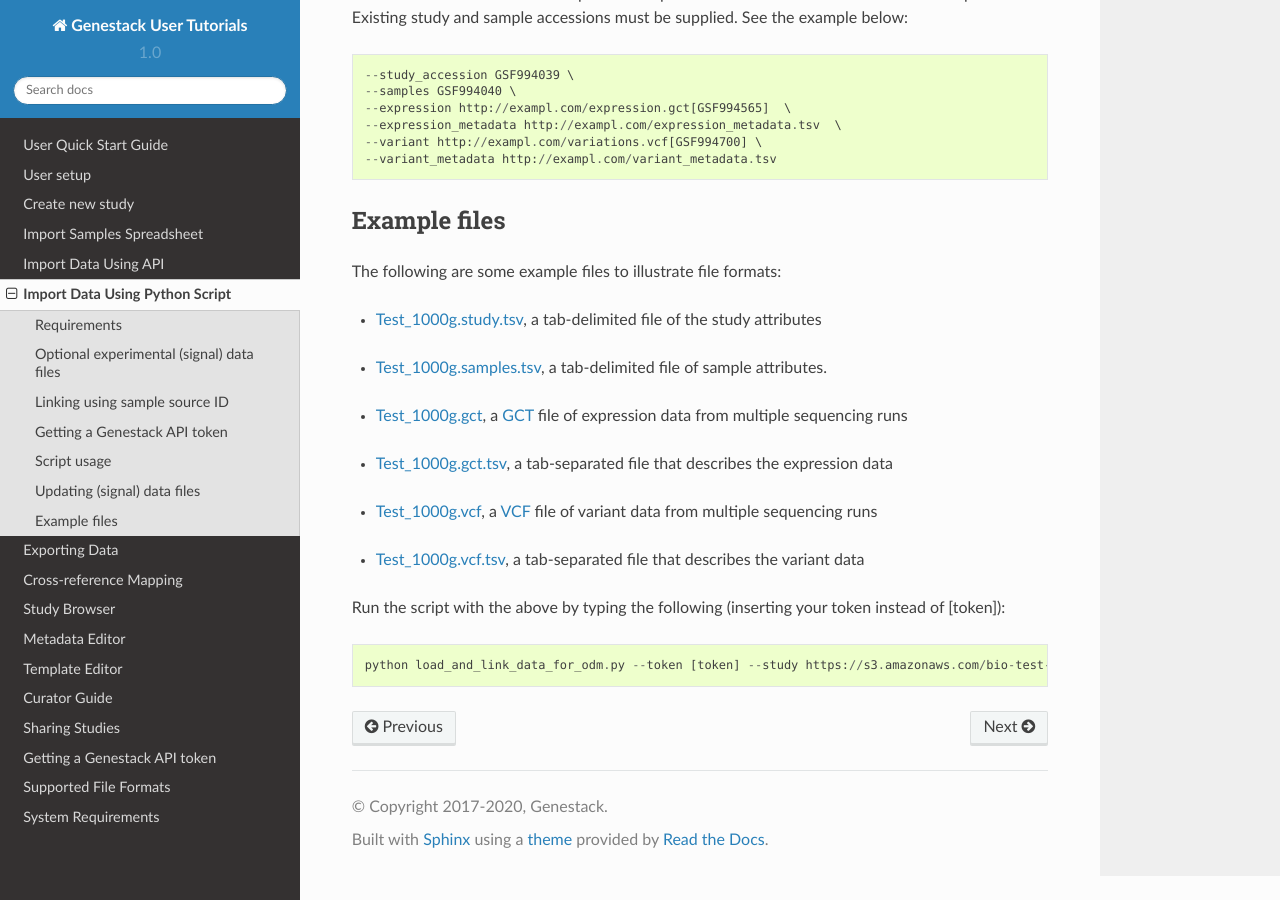
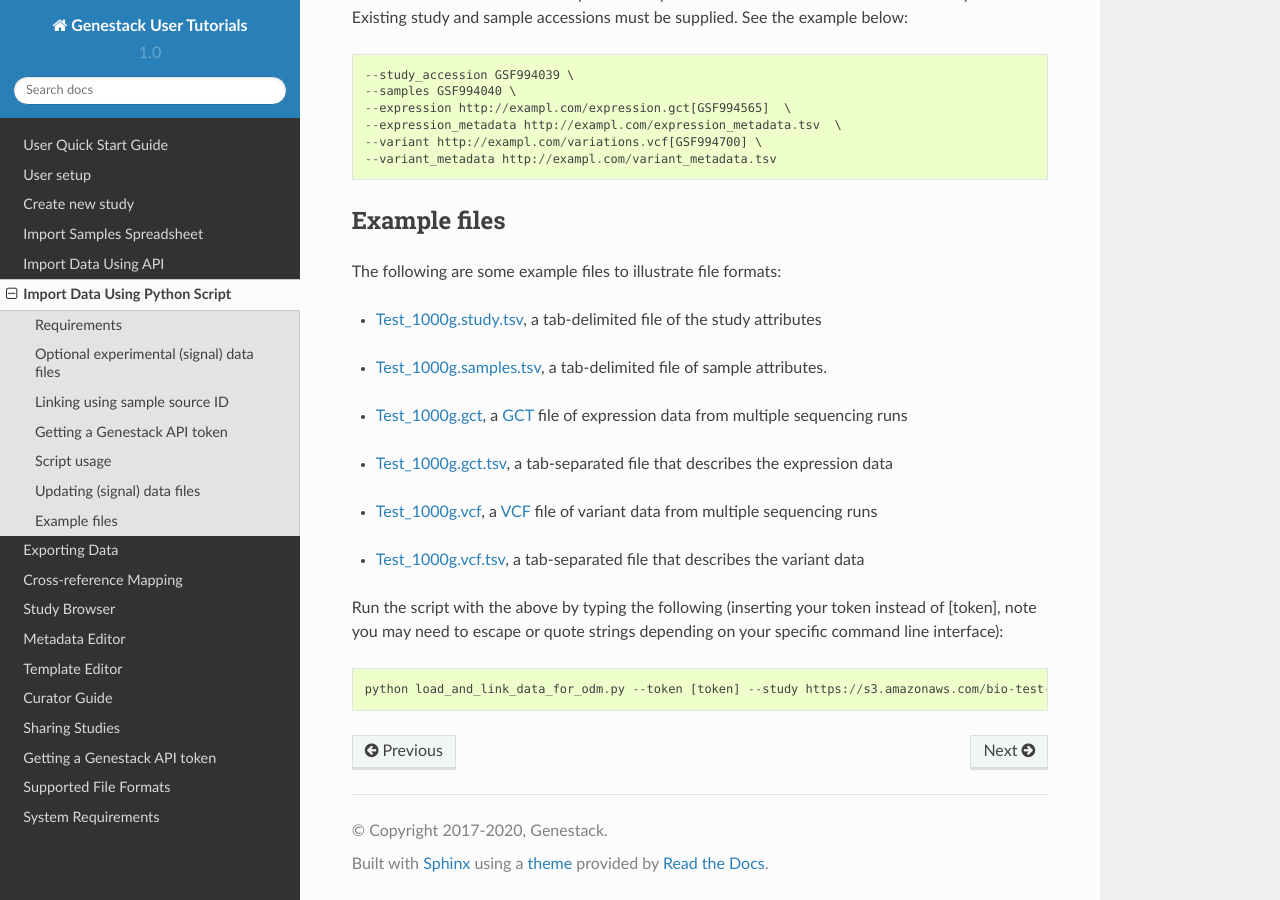
Before and after one commit to genestack/user-guide, a Sphinx documentation site: the page built from source/doc-odm-user-guide/import-data-using-python-script.rst, in a window 1280 px wide and 900 px high, scrolled down 2861 px. Built offline with Sphinx 7.4.7 and the Read the Docs theme 2.0.0, drawn with Linux system fonts in a browser that asks for light colours.

Commit message:
Update import-data-using-python-script.rst

```diff
--- a/source/doc-odm-user-guide/import-data-using-python-script.rst
+++ b/source/doc-odm-user-guide/import-data-using-python-script.rst
@@ -140,6 +140,6 @@ The following are some example files to illustrate file formats:
 
 .. _Test_1000g.vcf.tsv: https://s3.amazonaws.com/bio-test-data/odm/Test_1000g/Test_1000g.vcf.tsv
 
-Run the script with the above by typing the following (inserting your token instead of [token]):
+Run the script with the above by typing the following (inserting your token instead of [token], note you may need to escape or quote strings depending on your specific command line interface):
 
 .. literalinclude:: import-data-script-5.py
```
